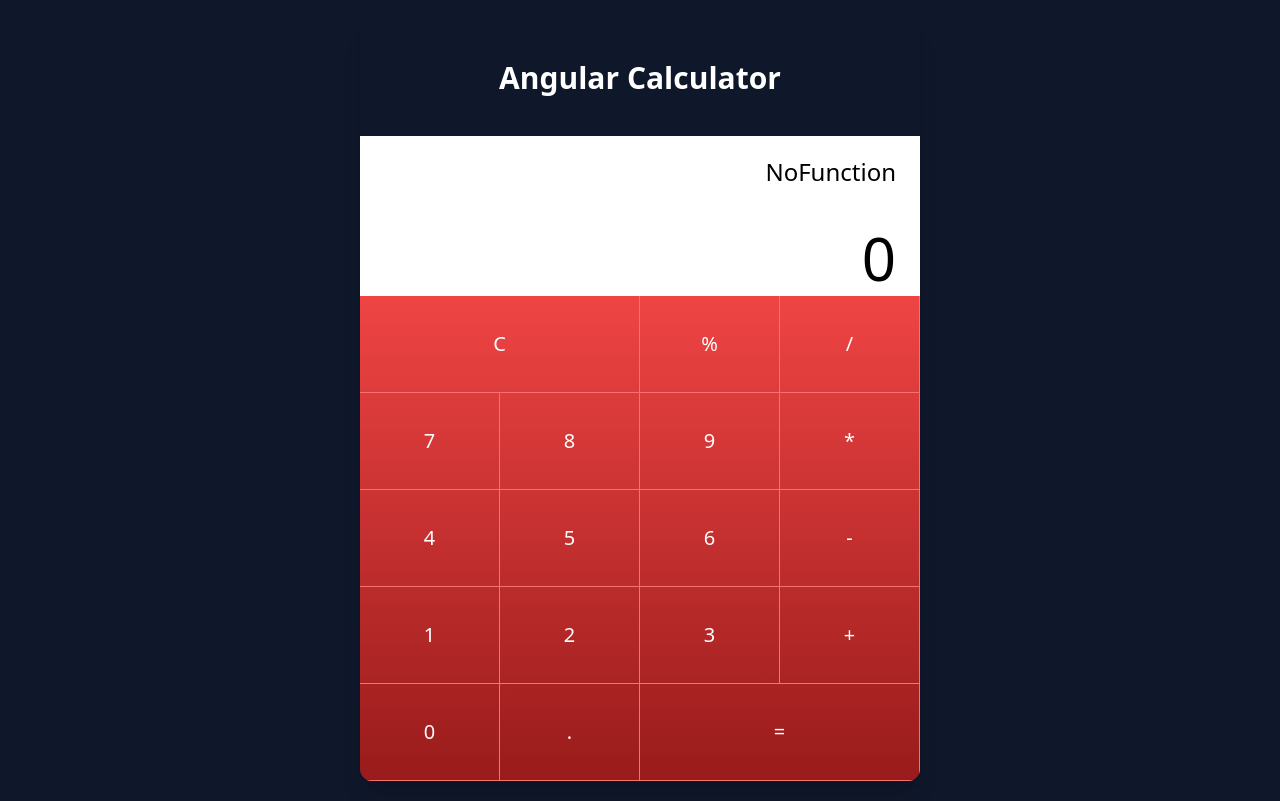
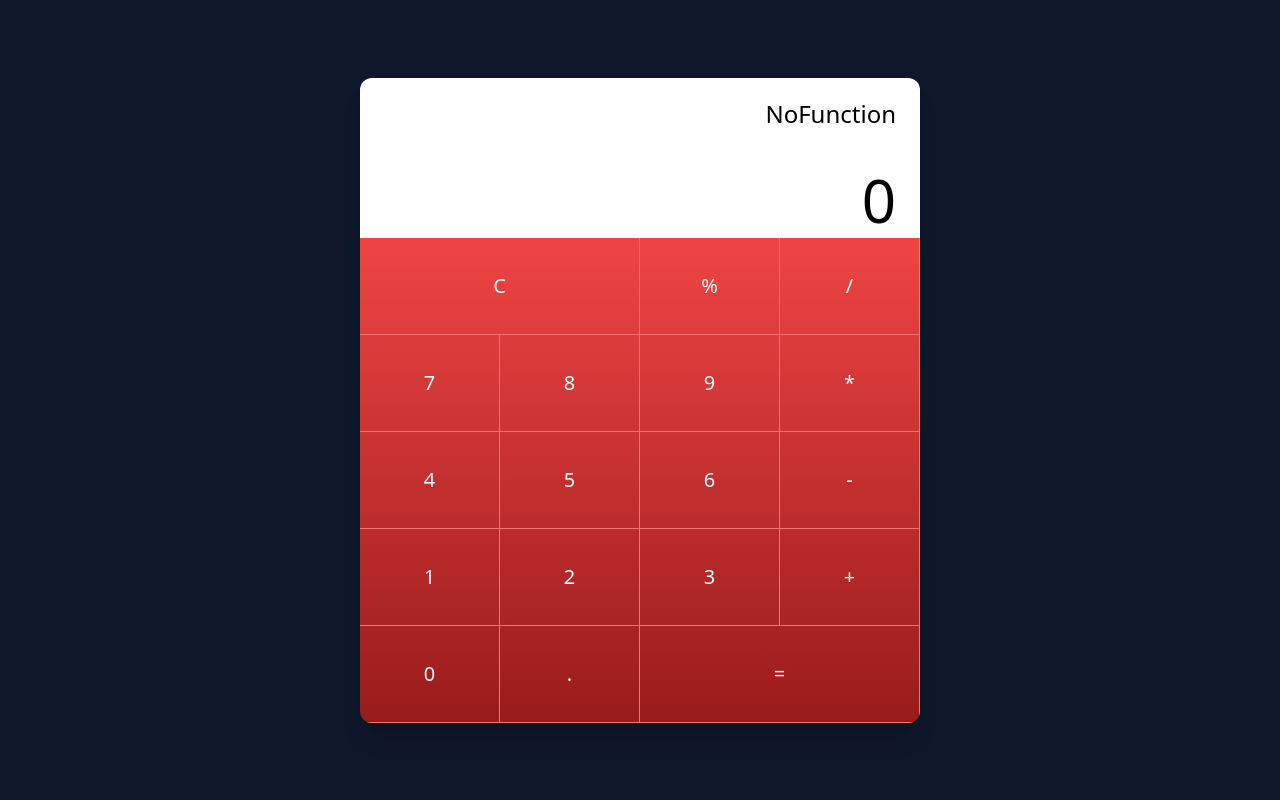
Before and after one commit to MarwanMDev/angular-calculator, an Angular app: page / in a window 1280 px wide. Built offline with nearby package versions, Linux system fonts and the light colour scheme.

Commit message:
home page edit

```diff
--- a/src/app/app.component.html
+++ b/src/app/app.component.html
@@ -5,9 +5,9 @@
     class="w-full mx-auto rounded-xl shadow-xl relative overflow-hidden"
     style="max-width: 35rem"
   >
-    <h1 class="text-white text-center py-10 text-3xl font-bold">
+    <!-- <h1 class="text-white text-center py-10 text-3xl font-bold">
       Angular Calculator
-    </h1>
+    </h1> -->
 
     <!-- Calculator Screen -->
     <div class="w-full h-40 bg-white text-right">
```
